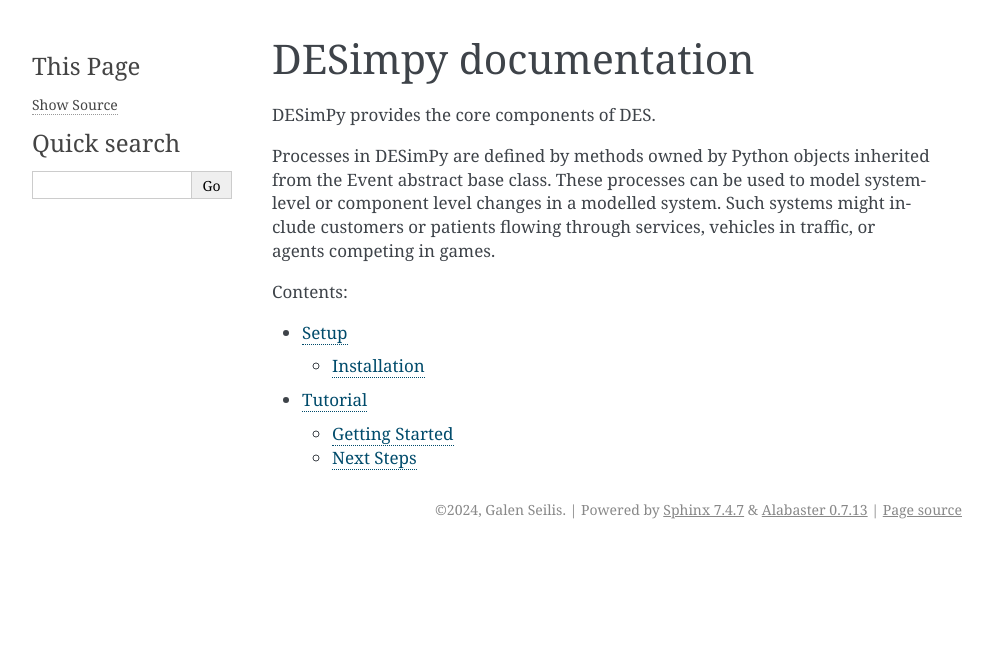
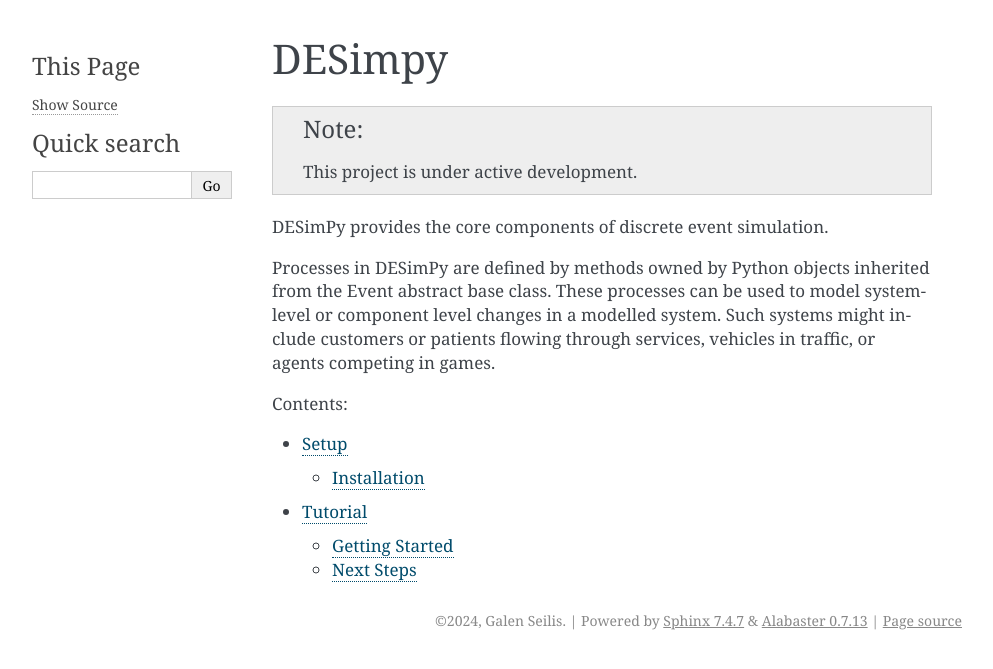
Before and after one commit to galenseilis/DESimpy, a Sphinx documentation site: the page built from docs/source/index.rst, in a window 1280 px wide. Shown: the top 669 px of the page, without its empty margins (148-1141 px from the left). Built offline with Sphinx 7.4.7, drawn with Linux system fonts in a browser that asks for light colours.

Commit message:
docs:checkpoint

```diff
--- a/docs/source/index.rst
+++ b/docs/source/index.rst
@@ -3,10 +3,14 @@
    You can adapt this file completely to your liking, but it should at least
    contain the root `toctree` directive.
 
-DESimpy documentation
-=====================
+DESimpy
+=======
 
-DESimPy provides the core components of DES.
+.. note::
+
+   This project is under active development.
+
+DESimPy provides the core components of discrete event simulation.
 
 Processes in DESimPy are defined by methods owned by Python objects inherited from the Event abstract base class. These processes can be used to model system-level or component level changes in a modelled system. Such systems might include customers or patients flowing through services, vehicles in traffic, or agents competing in games.
 
```
